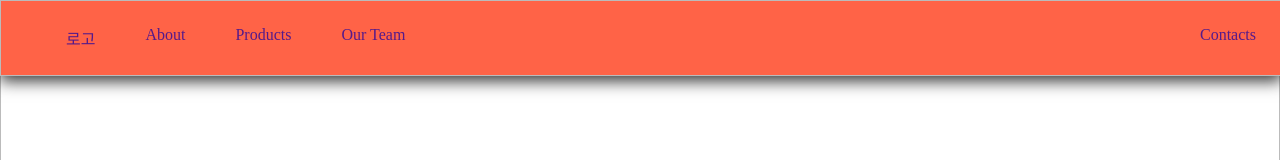
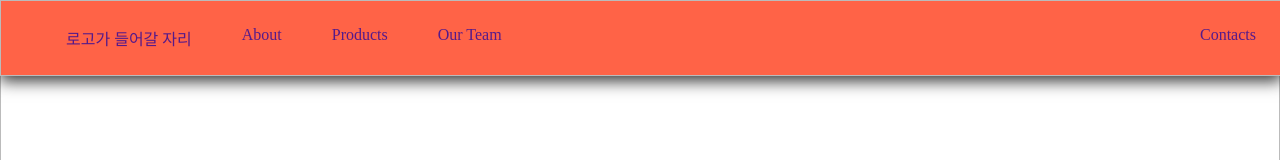
Before and after one commit to grace427/portfolio, a plain HTML site: page index.html in a window 1280 px wide. Shown: the top 160 px of the page. Drawn offline with Linux system fonts and the light colour scheme.

Commit message:
로고 자리를 넓혀줌

```diff
--- a/index.html
+++ b/index.html
@@ -8,7 +8,7 @@
 
   <nav class="zone sticky">
     <ul class="main_nav">
-      <li><a href="">로고</a></li>
+      <li><a href="">로고가 들어갈 자리</a></li>
       <li><a href="">About</a></li>
       <li><a href="">Products</a></li>
       <li><a href="">Our Team</a></li>
```
